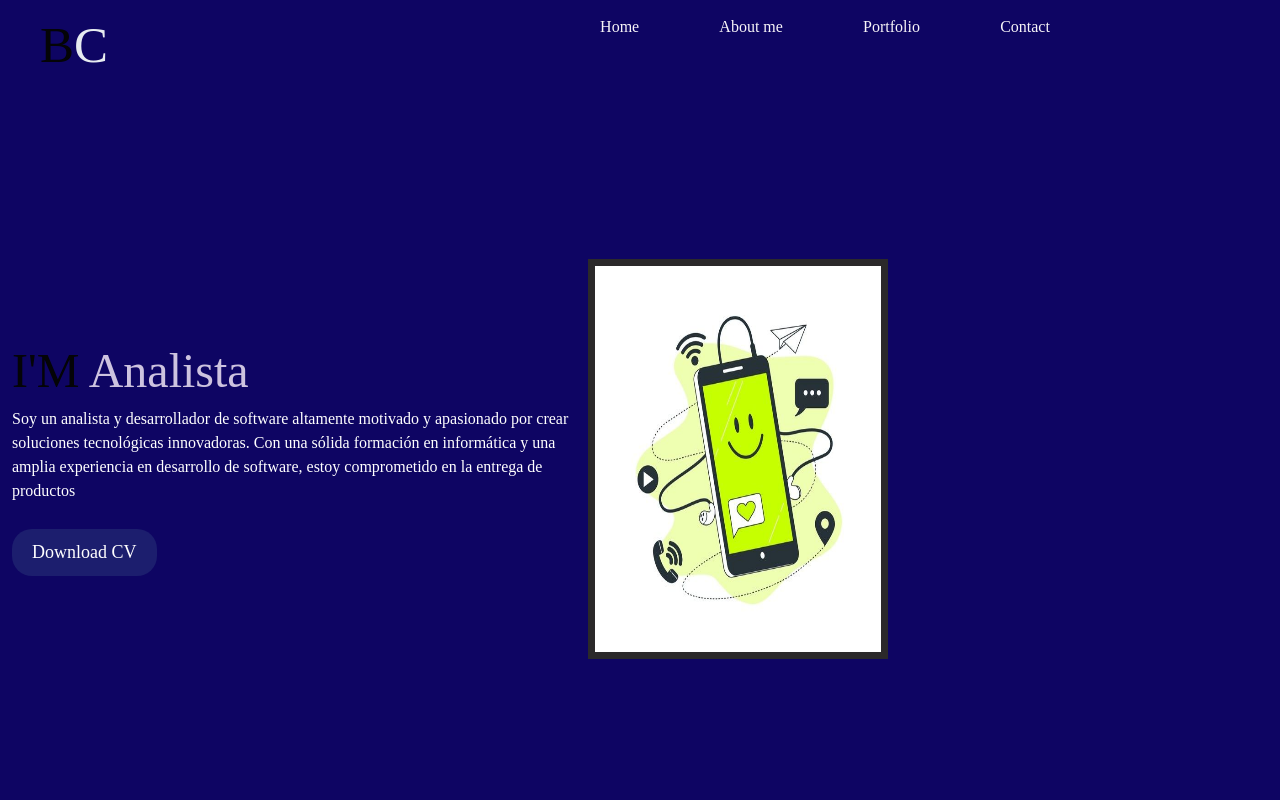
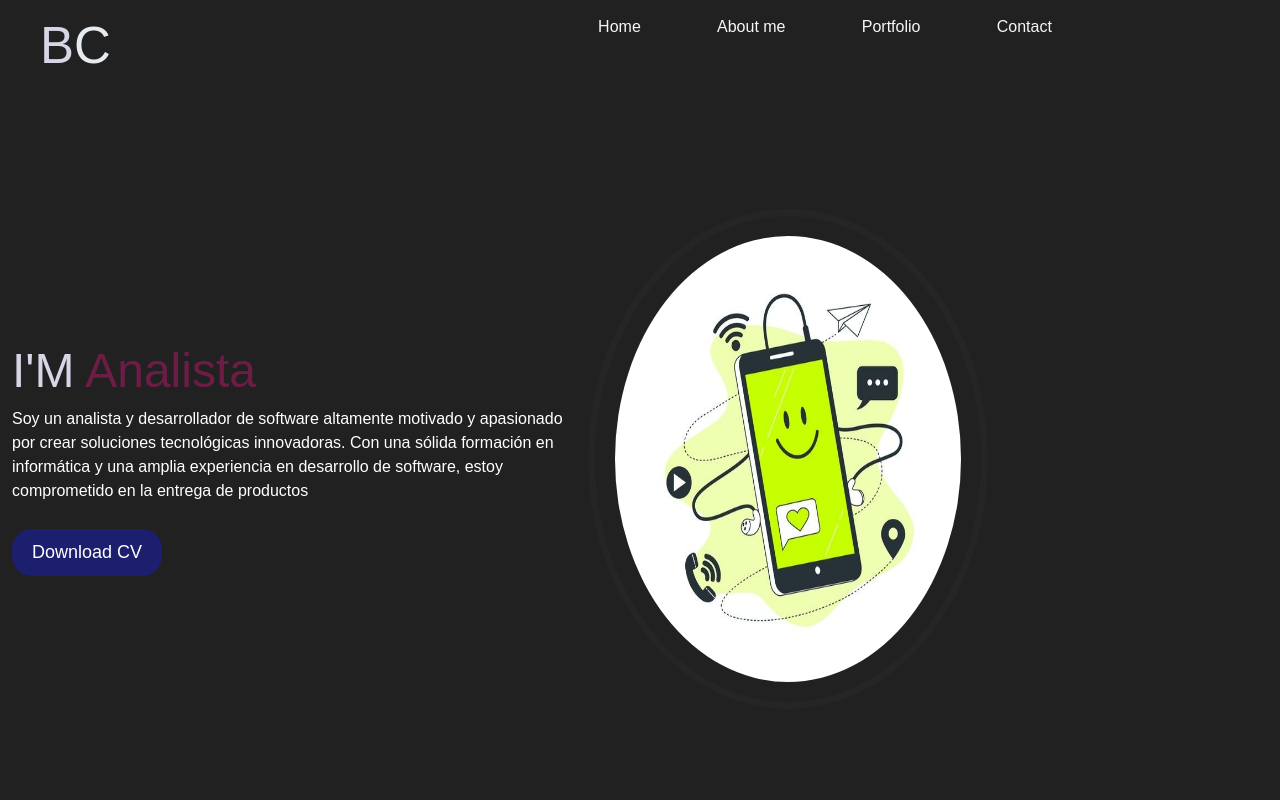
Before and after one commit to yennyviviana/Portafolio, a plain HTML site: page index.html in a window 1280 px wide. Shown: the top 800 px of the page. Drawn offline with nearby package versions, Linux system fonts and the light colour scheme.

Commit message:
cambios2

```diff
--- a/public/css/style.css
+++ b/public/css/style.css
@@ -1,7 +1,7 @@
 
 *{
     box-sizing: border-box;
-    font-family: 'Times New Roman', Times, serif;
+    font-family: 'Montserrat',  sans-serif;
     margin: 0;
     padding: 0;
 
@@ -9,7 +9,7 @@
 
 
   html,body{
-      background-color: rgb(14, 5, 99);
+      background-color: hsl(0, 0%, 13%);
       background-repeat: no-repeat;
       /*permite deslizar cuando hago clicks en los links del nav */
      scroll-behavior: smooth;
@@ -91,7 +91,7 @@
 
 
  h1{
-     color:hsl(240, 17%, 2%);
+     color:hwb(240 84% 10%);
      font-size: 3em;
  }
 
@@ -127,9 +127,15 @@ color: #fff;
 
 .main img{
     width: 300px;
-    border:7px  solid  hwb(330 16% 83%);;
-   height: 400px;
-
+    border:7px  solid  rgb(37, 37, 37);;
+   height: 500px;
+     flex: 1;
+    padding: 20px;
+    text-align: center;
+     width: 100%;
+    border-radius: 60%;
+    max-width: 400px;
+     animation-duration: 3s;
 }
 
 
@@ -138,7 +144,7 @@ color: #fff;
 }
 
 span{
-    color: rgb(205, 195, 223);
+    color: hsl(330, 58%, 27%);
 }
 
 
--- a/public/js/script.js
+++ b/public/js/script.js
@@ -33,7 +33,7 @@ $(document).ready(function(){
 
   document.addEventListener('DOMContentLoaded', function () {
     // Array con tus profesiones
-    var profesiones = ['Bibiana Caicedo','Analista', 'Diseñadora multimedia', 'Desarrolladora web','Desarrolladora de sofware'];
+    var profesiones = ['Bibiana Caicedo','Analista', 'Developer', 'Fronted', 'Fullstack', 'Engineering'];
 
     // Función para cambiar dinámicamente el nombre y la profesión
     function cambiarNombreYProfesion() {
```
Also changed, not shown: index.html (+0 -1 lines).
